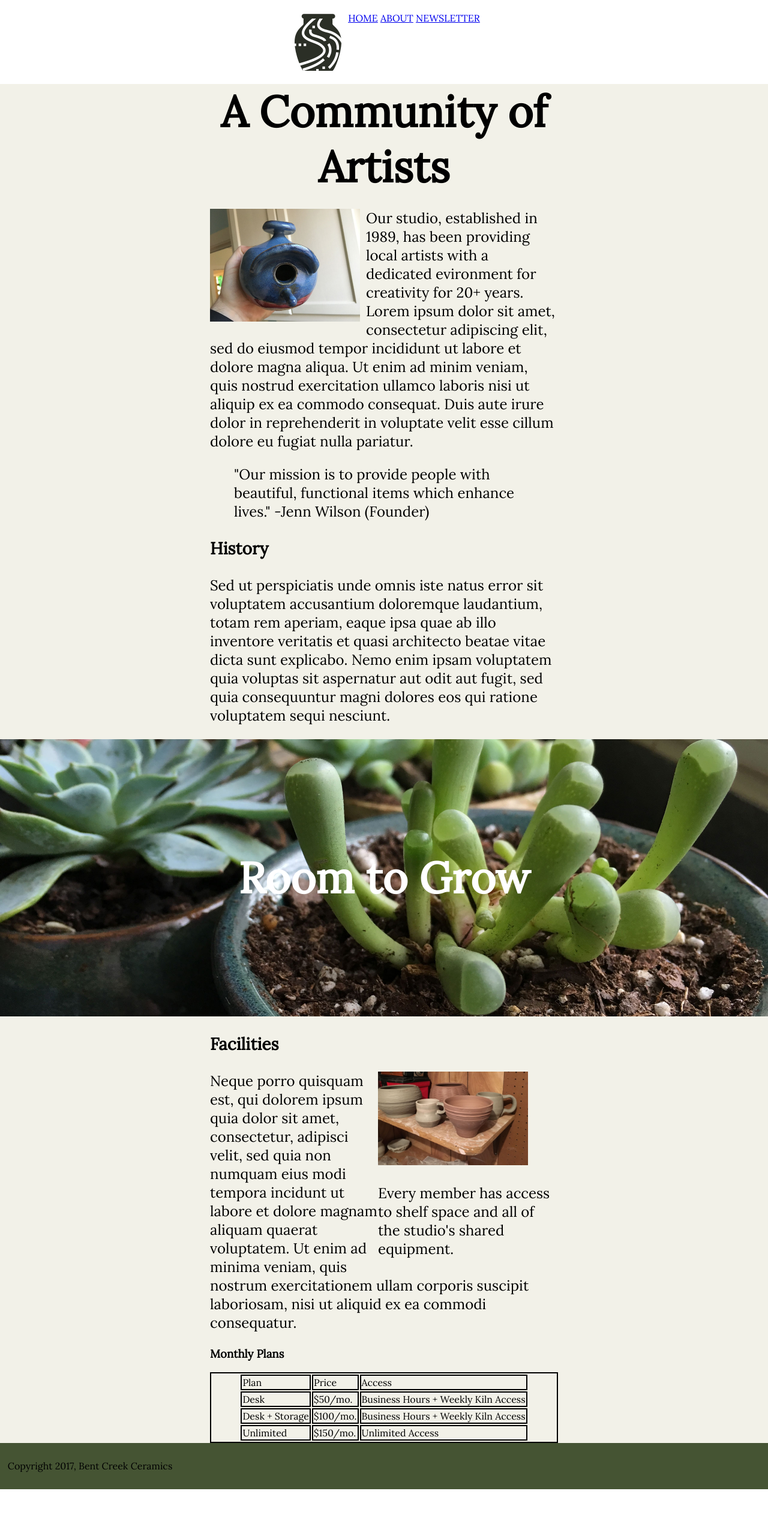
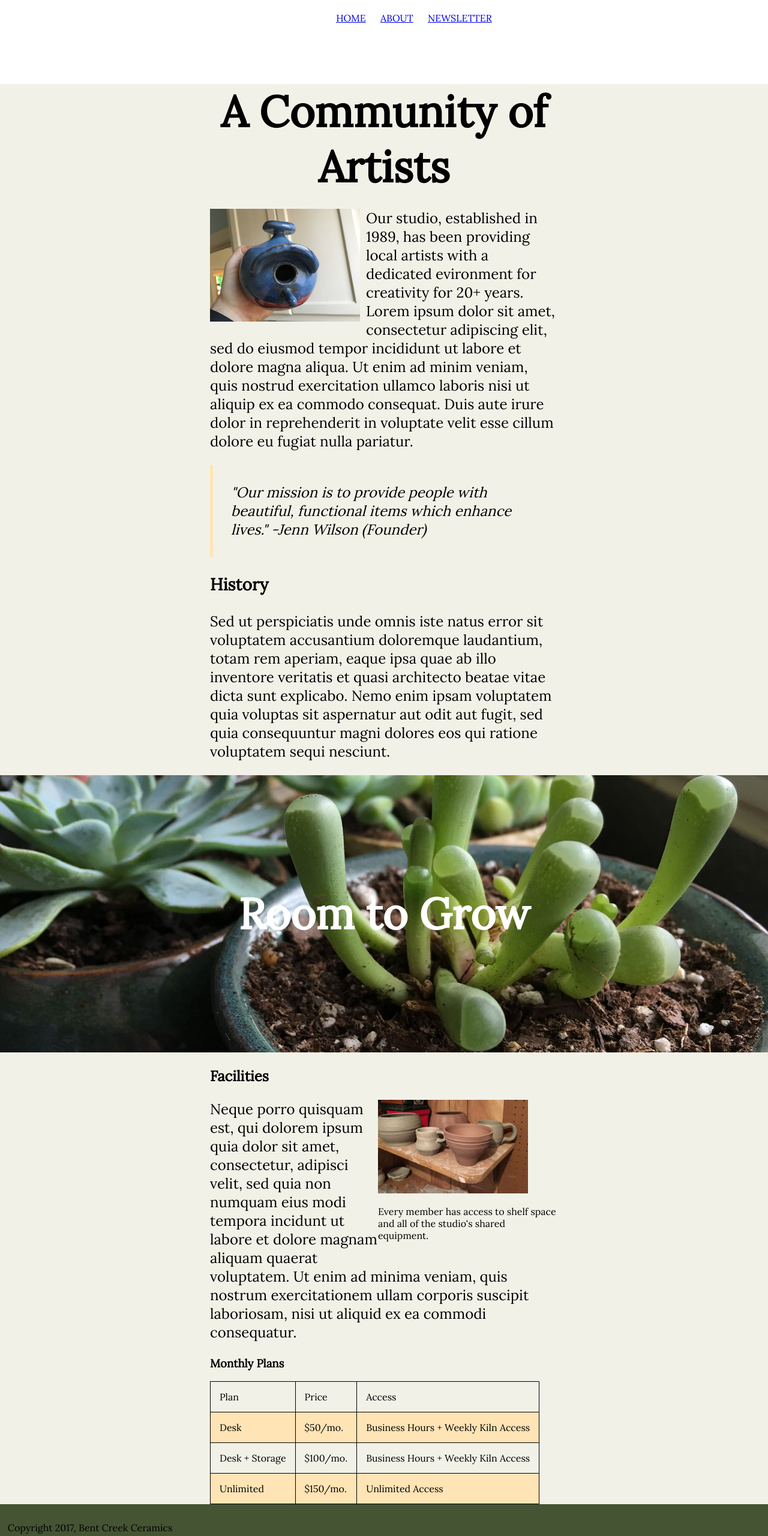
Before and after one commit to GoGoGadgetGit/WeeklyProject1, a plain HTML site: page about.html in a window 1280 px wide. Shown: the whole page at 60% size. Before the commit the page ends 2482 px from the top, so only its background shows below. Drawn offline with Linux system fonts and the light colour scheme.

Commit message:
minor changes

```diff
--- a/styles.css
+++ b/styles.css
@@ -24,12 +24,18 @@ body {
   margin: 0;
 }
 
+header img{
+  position: relative;
+  right: 750px;
+}
+
 
 ul {
   list-style: none;
   display: flex;
   flex-wrap: wrap;
 }
+
 
 .figures img {
   height: 300px;
@@ -74,10 +80,10 @@ header {
   padding: 20px;
 }
 
-/*nav{
-  display: flex;
-  justify-content: space-around;
-}*/
+nav a{
+  padding: 10px;
+  font-size: 100%;
+}
 
 main {
   background-color: #F2F1E8;
@@ -108,7 +114,7 @@ main {
   background-attachment: fixed;
 }
 
-.facilities{
+.facilities>p, .facilities>h3{
   font-size: 150%;
 }
 
@@ -134,11 +140,33 @@ main {
 }
 
 .tables{
-  display: flex;
-  justify-content: center;
-  border: 2px solid black;
+  border-collapse: collapse;
 }
 
 .tables td{
-  border: 2px solid black;
+  border: 1px solid black;
+  padding: 15px;
 }
+
+.tables tr:nth-child(even){
+  background-color: moccasin;
+}
+
+.pots{
+  background-image: url("images/optimized/background-2.jpg");
+}
+
+.form{
+  background-color: white;
+  width: 15%;
+  padding: 18%;
+  margin-left: 150px;
+  margin-right: 150px;
+}
+
+blockquote{
+  font-style: italic;
+  border-left: 5px solid moccasin;
+  margin: 0;
+  padding: 30px;
+}
```
Also changed, not shown: index.html (+2 -0 lines), newsletter.html (+26 -0 lines).
